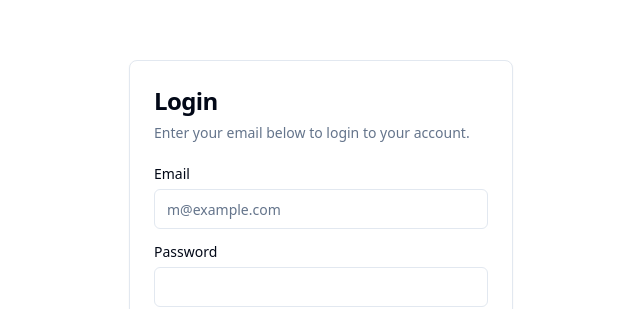
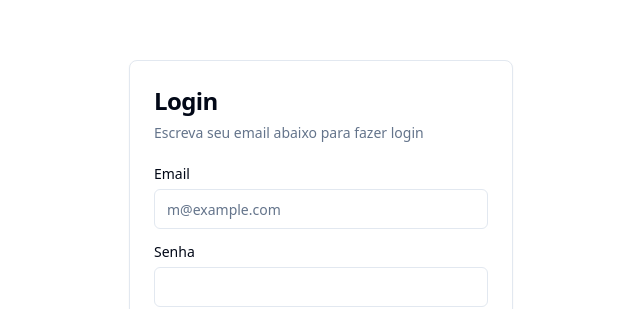
Before and after one commit to hmassareli/simple-dashboard, a React (Vite) app: page /login in a window 1280 px wide. Shown: the part 132-441 px from the top of the page, without its empty margins (319-959 px from the left). Built offline with nearby package versions, Linux system fonts and the light colour scheme.

Commit message:
fix: change to pt

```diff
--- a/src/components/Login/Login.tsx
+++ b/src/components/Login/Login.tsx
@@ -16,7 +16,7 @@
         <CardHeader>
           <CardTitle className="text-2xl">Login</CardTitle>
           <CardDescription>
-            Enter your email below to login to your account.
+            Escreva seu email abaixo para fazer login
           </CardDescription>
         </CardHeader>
         <CardContent className="grid gap-4">
@@ -30,7 +30,7 @@
             />
           </div>
           <div className="grid gap-2">
-            <Label htmlFor="password">Password</Label>
+            <Label htmlFor="password">Senha</Label>
             <Input id="password" type="password" required />
           </div>
         </CardContent>
```
